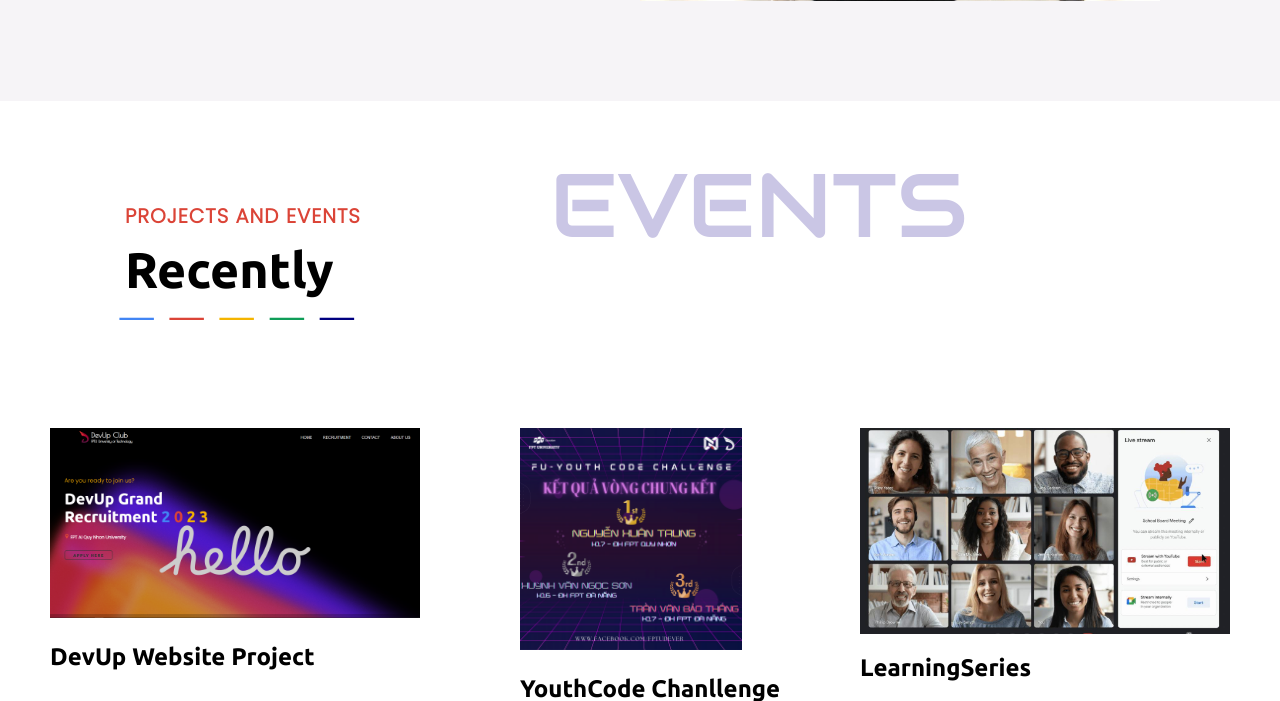
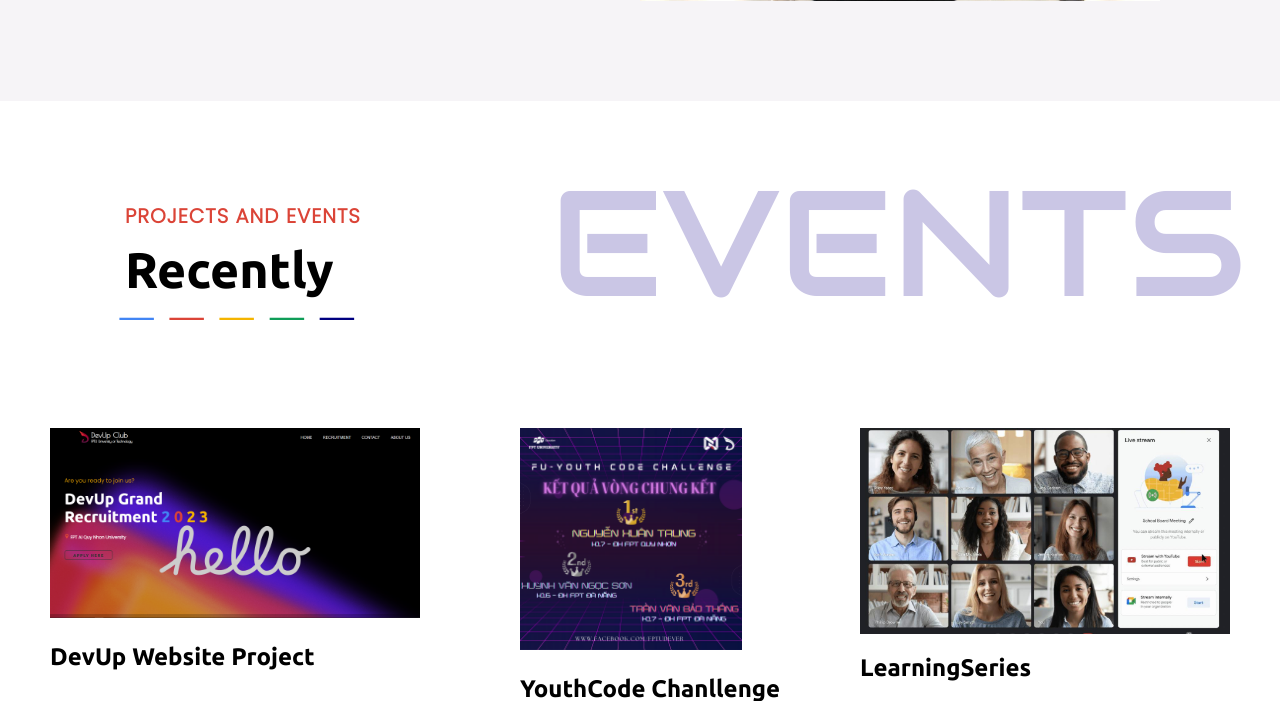
Before and after one commit to devupclub123/DevupWebsite, a PHP site: page / in a window 1280 px wide. Shown: the part 1488-2189 px from the top of the page. Run offline with PHP 8.4, Linux system fonts and the light colour scheme.

Commit message:
update 31/1/2023

```diff
--- a/style.css
+++ b/style.css
@@ -511,9 +511,9 @@ html, body {
     position: relative;
     text-transform: uppercase ;
 
-    font-size: 90px;
+    font-size: 150px;
     margin-left: 200px;
-    margin-top: -50px;
+    margin-top: -45px;
     left: 300px;
     bottom: 180px;
 }
```
